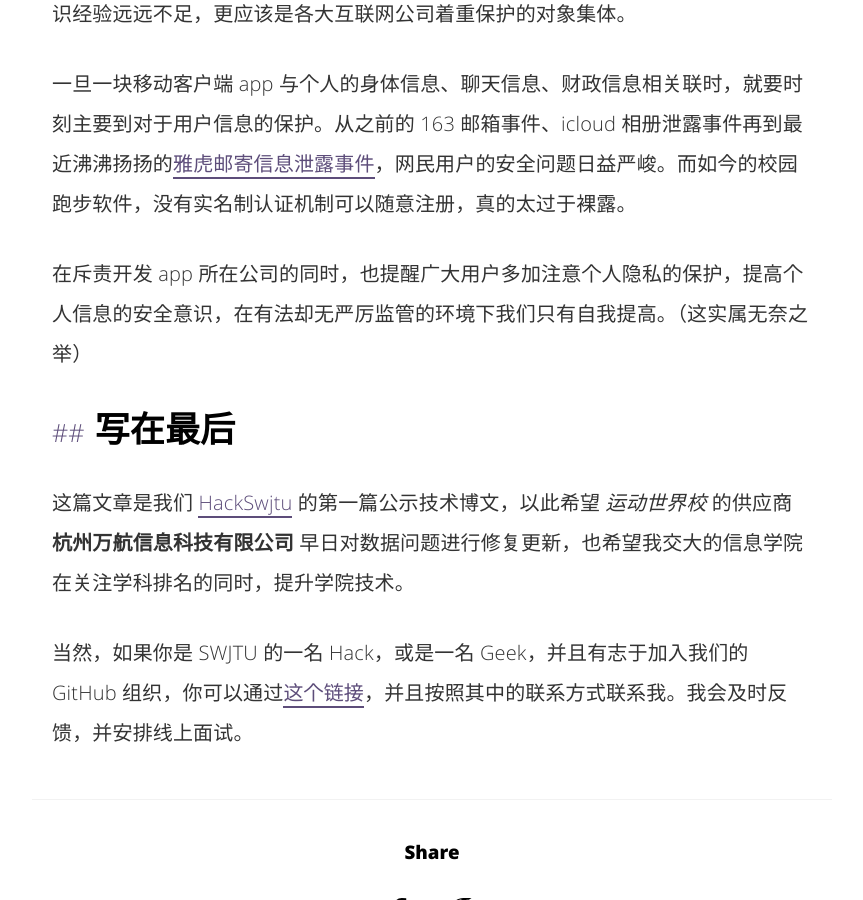
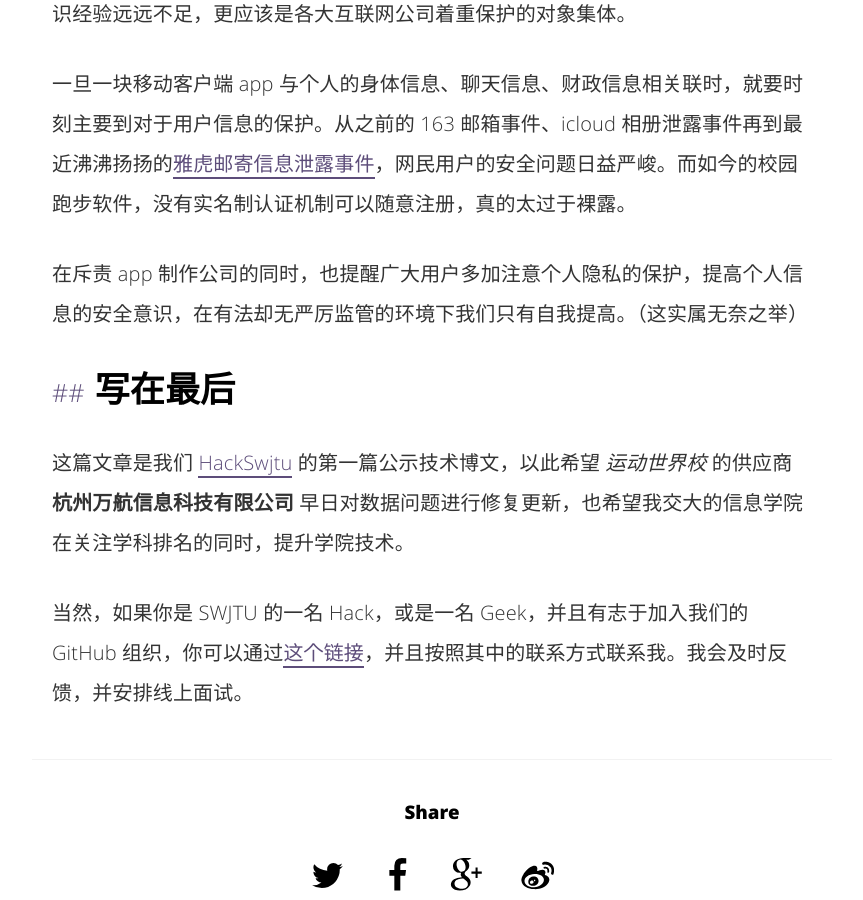
Before and after one commit to HackSwjtu/HackSwjtu.github.io, a Jekyll site: the page built from _posts/2016-11-2-Running-or-Safe.md, in a window 1280 px wide and 900 px high, scrolled down 11253 px. Shown: the whole window, without its empty margins (208-1071 px from the left). Built offline with Jekyll 4.4.1, drawn with Linux system fonts in a browser that asks for light colours; comment, search, counter and statistics services are not loaded.

Commit message:
edit posts

```diff
--- a/_posts/2016-11-2-Running-or-Safe.md
+++ b/_posts/2016-11-2-Running-or-Safe.md
@@ -304,7 +304,7 @@
 
 一旦一块移动客户端 app 与个人的身体信息、聊天信息、财政信息相关联时，就要时刻主要到对于用户信息的保护。从之前的 163 邮箱事件、icloud 相册泄露事件再到最近沸沸扬扬的[雅虎邮寄信息泄露事件](http://usa.people.com.cn/n1/2016/0923/c241376-28735538.html)，网民用户的安全问题日益严峻。而如今的校园跑步软件，没有实名制认证机制可以随意注册，真的太过于裸露。
 
-在斥责开发 app 所在公司的同时，也提醒广大用户多加注意个人隐私的保护，提高个人信息的安全意识，在有法却无严厉监管的环境下我们只有自我提高。（这实属无奈之举）
+在斥责 app 制作公司的同时，也提醒广大用户多加注意个人隐私的保护，提高个人信息的安全意识，在有法却无严厉监管的环境下我们只有自我提高。（这实属无奈之举）
 
 ## 写在最后
 
```
